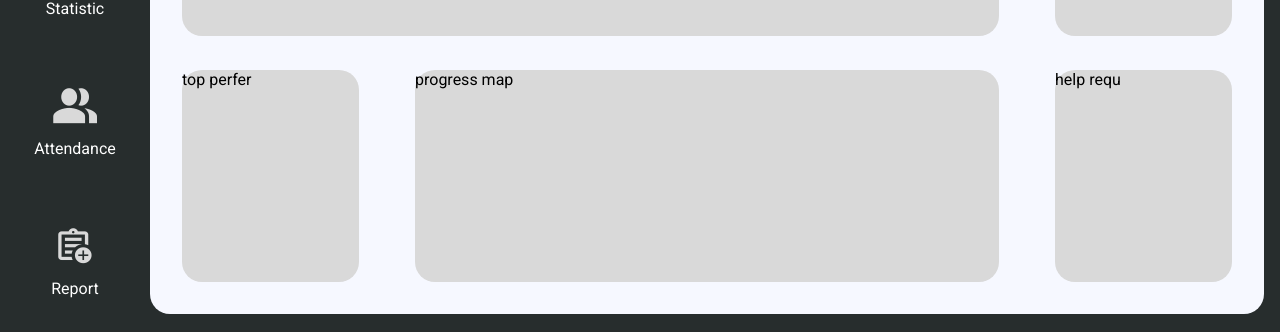
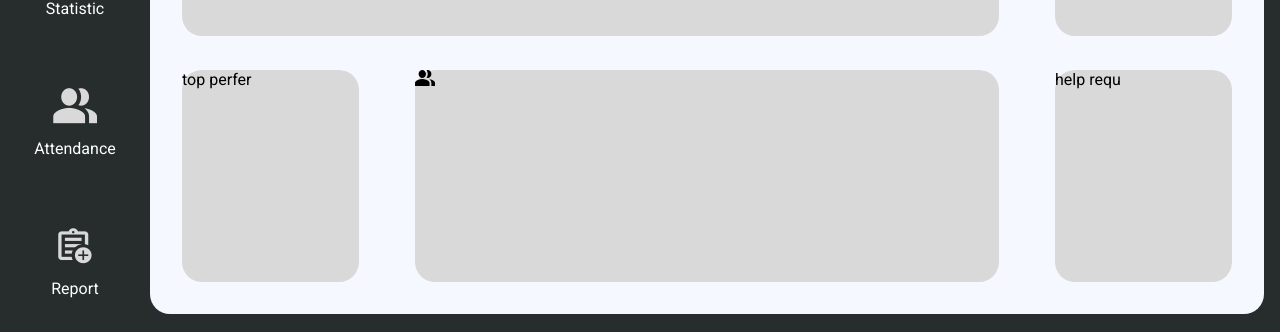
Before and after one commit to longphung/strayballoon-fe, a Vue app: page / in a window 1280 px wide. Shown: the part 345-677 px from the top of the page. Built offline with nearby package versions, Linux system fonts and the light colour scheme.

Commit message:
✨ feat: add layout for progress map

```diff
--- a/src/components/ProgressMap.vue
+++ b/src/components/ProgressMap.vue
@@ -1,11 +1,29 @@
 <script>
+import VIcon from './VIcon.vue';
+
 export default {
-  name: 'ProgressMap'
+  name: 'ProgressMap',
+  components: {
+    VIcon
+  },
+  data() {
+    return {
+      progress: 0,
+    }
+  },
+  computed: {
+    offset() {
+      return 0
+    }
+  }
 };
 </script>
 
 <template>
-  <div class='progress-map'>progress map</div>
+  <div class='progress-map'>
+    <VIcon name='attendance'/>
+    <span class='student-avatar' :style="`left: ${offset}`"></span>
+  </div>
 </template>
 
 <style scoped>
@@ -13,5 +31,10 @@ export default {
   background: #D9D9D9;
   border-radius: 20px;
   width: 36.5rem;
+  position: relative
+}
+
+.student-avatar {
+  position: absolute;
 }
 </style>
```
